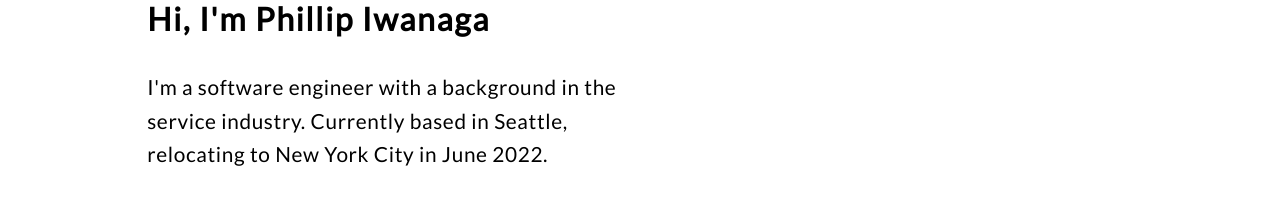
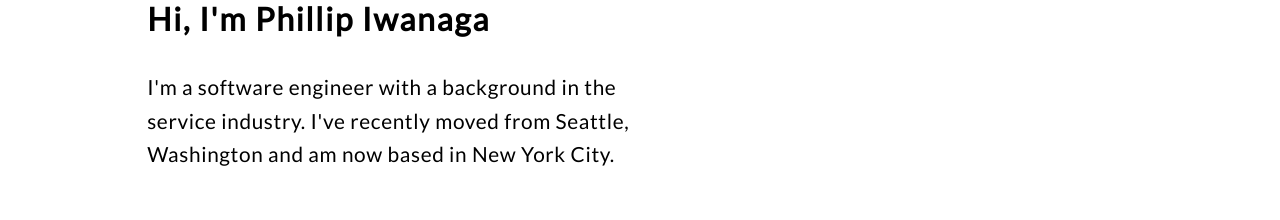
Before and after one commit to piwanaga/portfolio-v2, a React (Create React App) app: page /about in a window 1280 px wide. Shown: the part 192-412 px from the top of the page. Built offline with nearby package versions, Linux system fonts and the light colour scheme.

Commit message:
update footer link and location

```diff
--- a/src/components/Footer/Footer.js
+++ b/src/components/Footer/Footer.js
@@ -24,7 +24,7 @@ const Footer = () => {
                     <a href='https://codepen.io/piwanaga/pens/showcase' target='_blank' rel='noreferrer'>
                         <FontAwesomeIcon icon={faCodepen} className={styles.icon}/>
                     </a>
-                    <a href='https://www.instagram.com/pheestoned/' target='_blank' rel='noreferrer'>
+                    <a href='https://www.instagram.com/pheestone/' target='_blank' rel='noreferrer'>
                         <FontAwesomeIcon icon={faInstagram} className={styles.icon}/>
                     </a>
                     <a href='https://docs.google.com/document/d/17EPEr1zRZUVHAIp4vxw1txft8bG9SWSI6rr_Su9nVak/edit?usp=sharing' target='_blank' rel='noreferrer' className={styles.resume}>
--- a/src/components/Pages/About/About.js
+++ b/src/components/Pages/About/About.js
@@ -10,7 +10,7 @@ const About = () => {
         <div className={styles.about}>
             <div className={styles.intro}>
                 <h1>Hi, I'm Phillip Iwanaga</h1>
-                <p className={styles.tagline}>I'm a software engineer with a background in the service industry. Currently based in Seattle, relocating to New York City in June 2022.</p>
+                <p className={styles.tagline}>I'm a software engineer with a background in the service industry. I've recently moved from Seattle, Washington and am now based in New York City.</p>
             </div>
             <div className={styles.details}>
                 <div>
```
